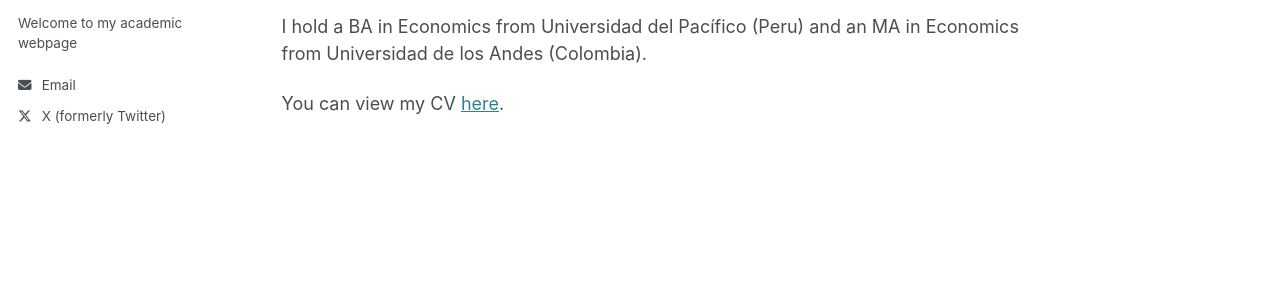
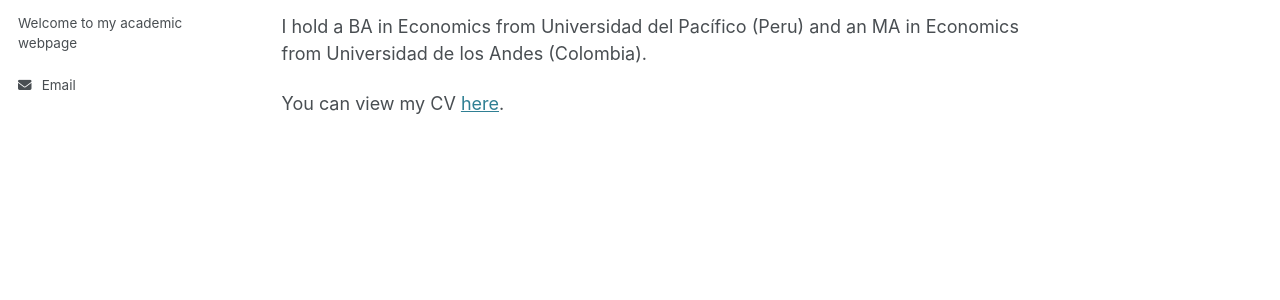
Before and after one commit to edicsonluna/edicsonluna.github.io, a Jekyll site: the page built from _pages/about.md, in a window 1280 px wide. Shown: the part 364-664 px from the top of the page. Built offline with Jekyll 4.4.1, drawn with Linux system fonts in a browser that asks for light colours.

Commit message:
Update _config.yml

```diff
--- a/_config.yml
+++ b/_config.yml
@@ -66,7 +66,7 @@ author:
   steam            : # Username
   telegram         : # URL
   tumblr           : # Username
-  twitter          : edicsonluna
+  twitter          : # edicsonluna
   vine             : # Username
   weibo            : # Username
   wikipedia        : # Username
```
